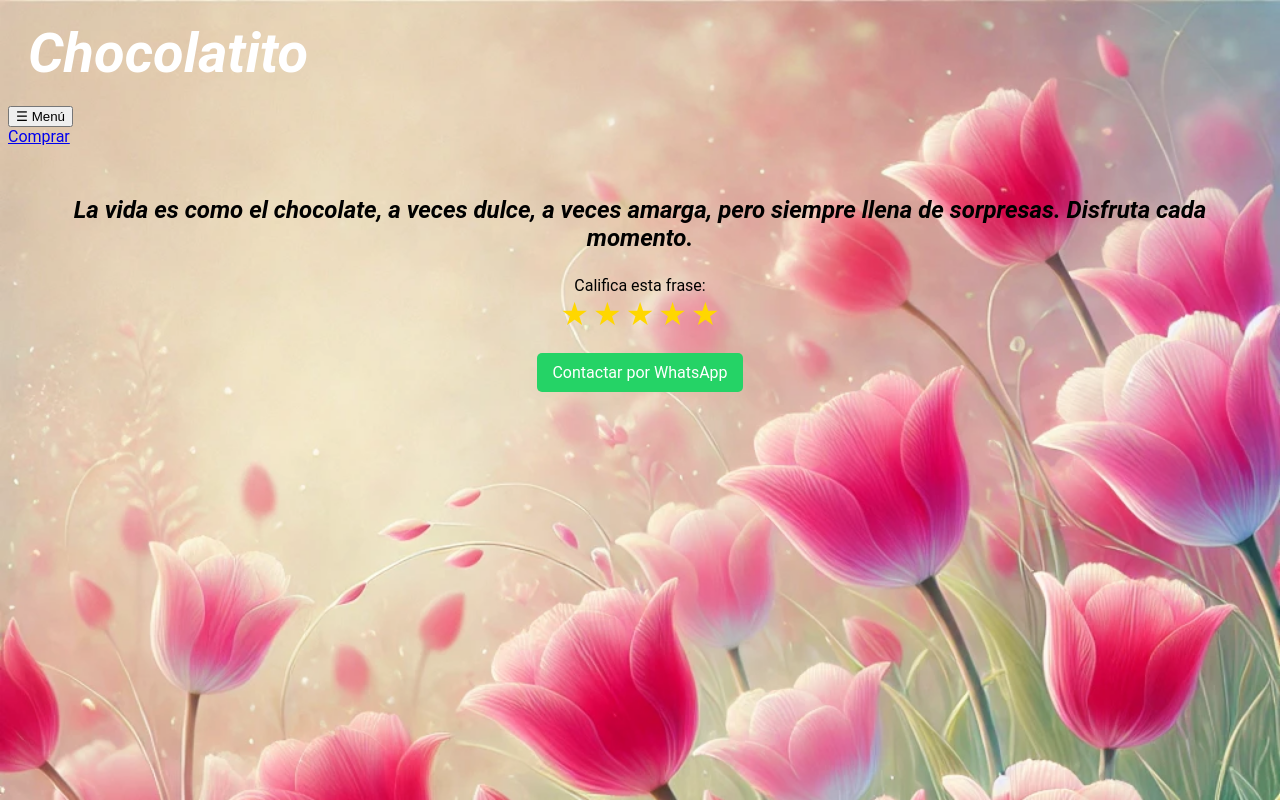
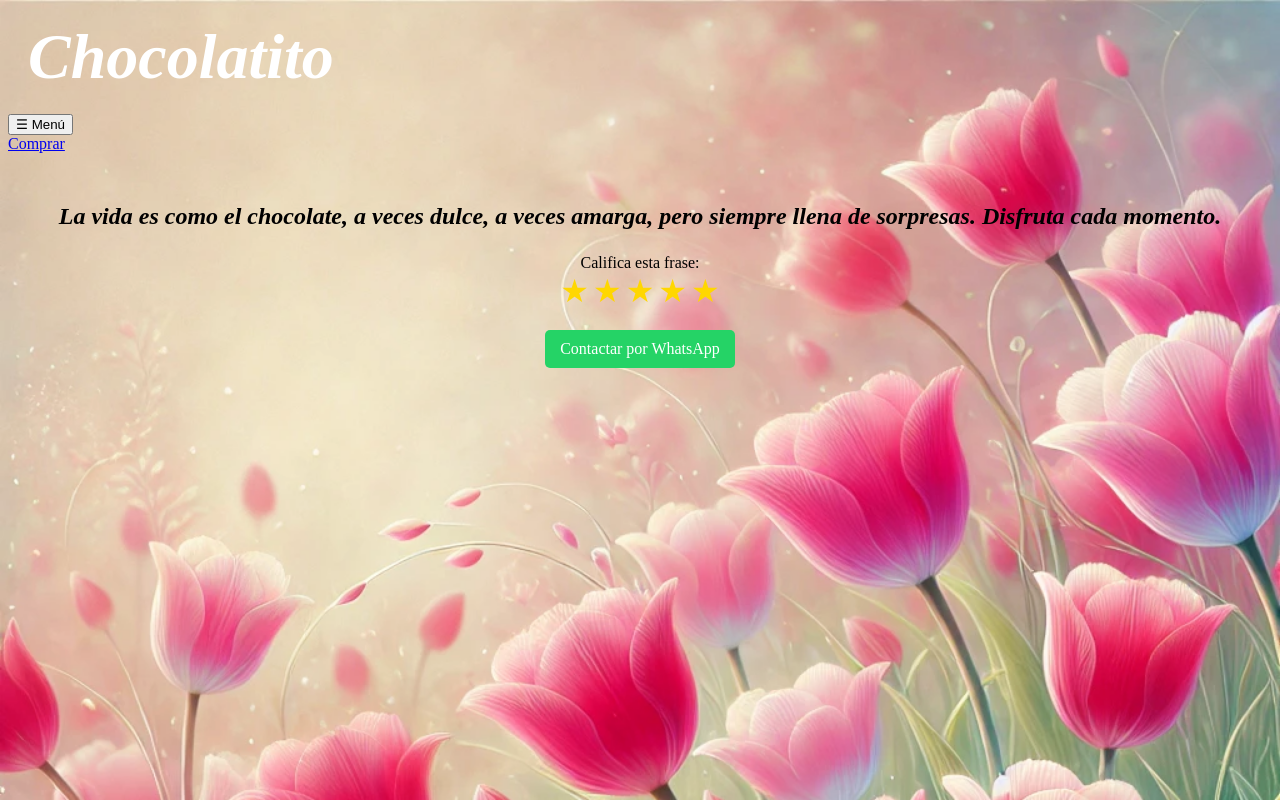
Before and after one commit to chocolatito27/Chocolatito27.github.io, a plain HTML site: page index.html in a window 1280 px wide. Drawn offline with Linux system fonts and the light colour scheme.

Commit message:
Update styles.css

```diff
--- a/styles.css
+++ b/styles.css
@@ -1,14 +1,13 @@
 body {
     background-image: url('https://raw.githubusercontent.com/chocolatito27/Chocolatito27.github.io/refs/heads/main/tuli.jpg');
     background-size: cover; /* Ajusta la imagen de fondo para cubrir toda la pantalla */
-    font-family: 'Roboto', sans-serif; /* Cambia la fuente a Roboto */
     color: black; /* Color del texto por defecto */
     overflow: hidden; /* Evita el desplazamiento del fondo */
 }
 
 .title {
-    font-size: 3.5em; /* Aumenta el tamaño del título */
-    color: white; /* Cambia el color del título a blanco */
+    font-size: 4em; /* Tamaño aumentado del título */
+    color: white; /* Color del título en blanco */
     font-weight: bold; /* Negrita */
     font-style: italic; /* Cursiva */
     text-align: left; /* Alineación del texto a la izquierda */
```
